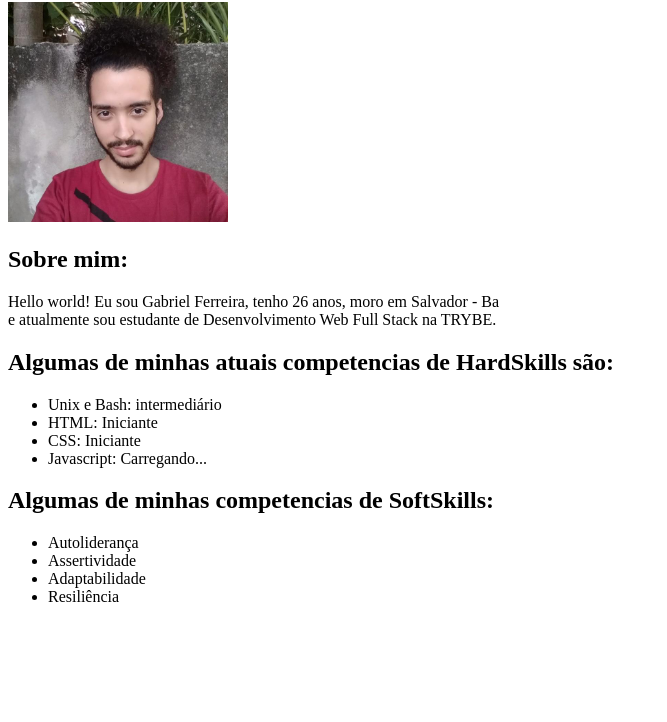
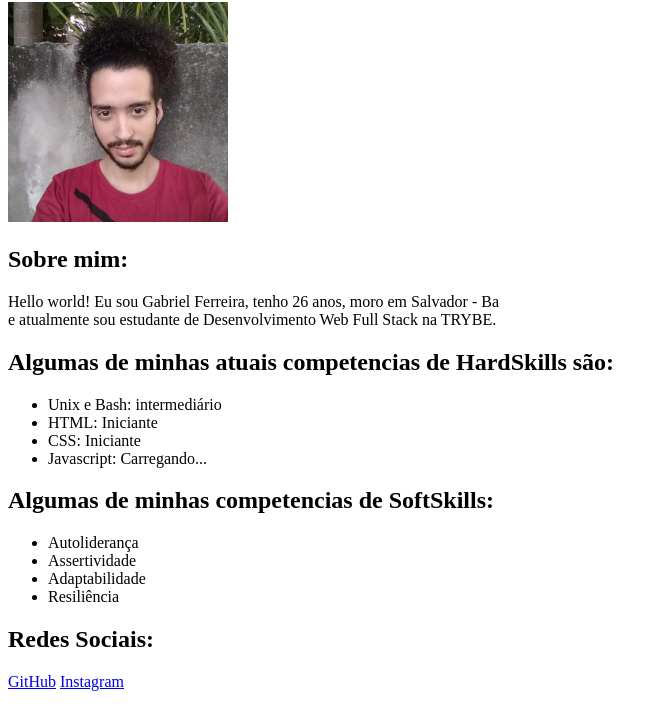
Before and after one commit to gabrielsfdev/gabrielsfdev.github.io, a plain HTML site: page index.html in a window 1280 px wide. Shown: the part 78-800 px from the top of the page, without its empty margins (0-667 px from the left). Drawn offline with Linux system fonts and the light colour scheme.

Commit message:
Inserção de redes sociais

```diff
--- a/index.html
+++ b/index.html
@@ -16,6 +16,7 @@
         <p>Hello world! Eu sou Gabriel Ferreira, tenho 26 anos, moro em Salvador - Ba <br> e atualmente sou estudante de Desenvolvimento Web Full Stack na TRYBE.
         </p>
         <h2>Algumas de minhas atuais competencias de HardSkills são:</h2>
+
         <p>
         <ul><li>Unix e Bash: intermediário</li>
             <li>HTML: Iniciante</li>
@@ -29,7 +30,14 @@
         <li>Adaptabilidade</li>
         <li>Resiliência</li>
         </ul>
-    </p>
+        </p>
+    </div>
+    <div>
+        <h2>Redes Sociais:</h2>
+        <p>
+            <a href="https://github.com/gabrielsfdev">GitHub</a>
+            <a href="https://www.instagram.com/gabriel8_sf/">Instagram</a>
+        </p>
     </div>
 
     <footer>
```
